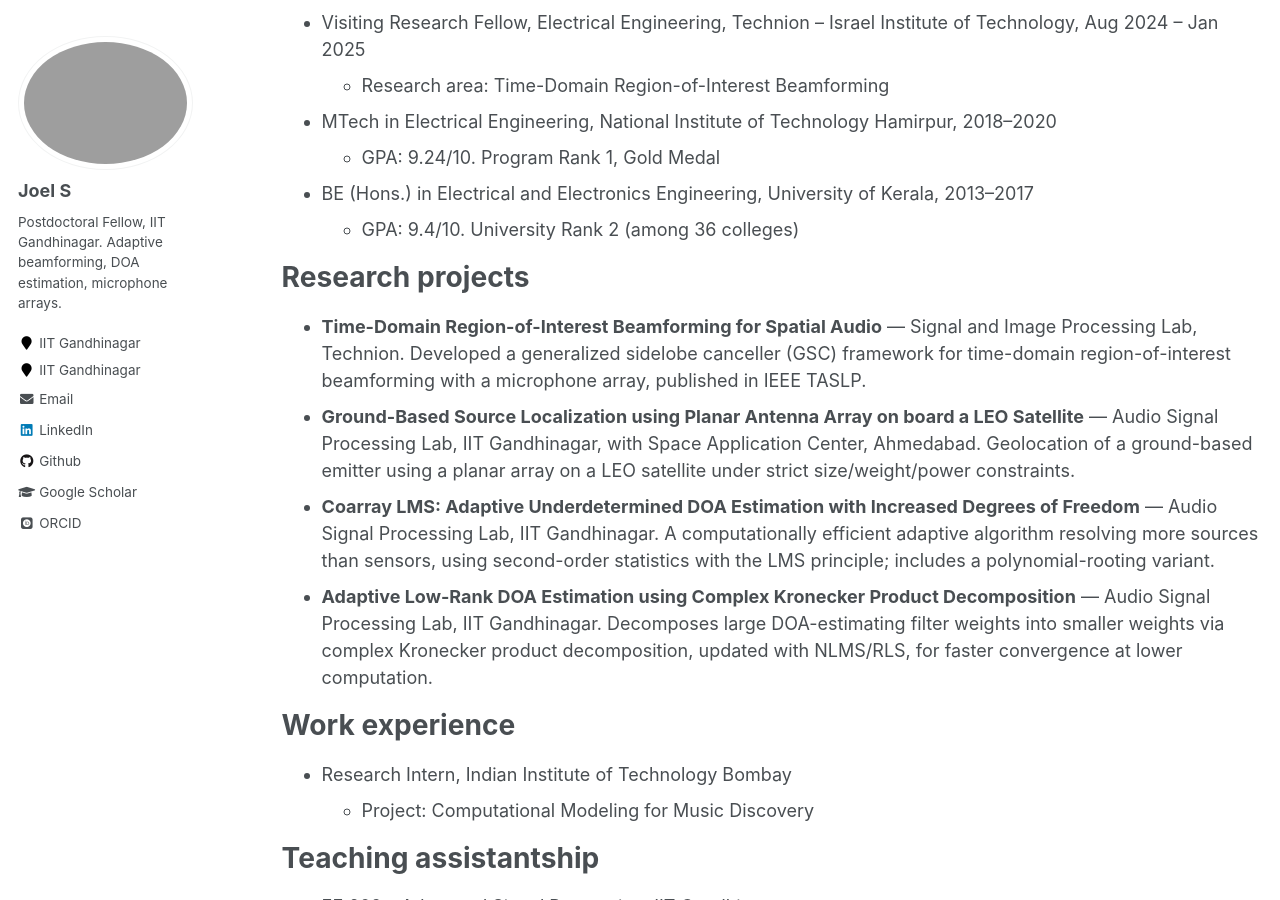
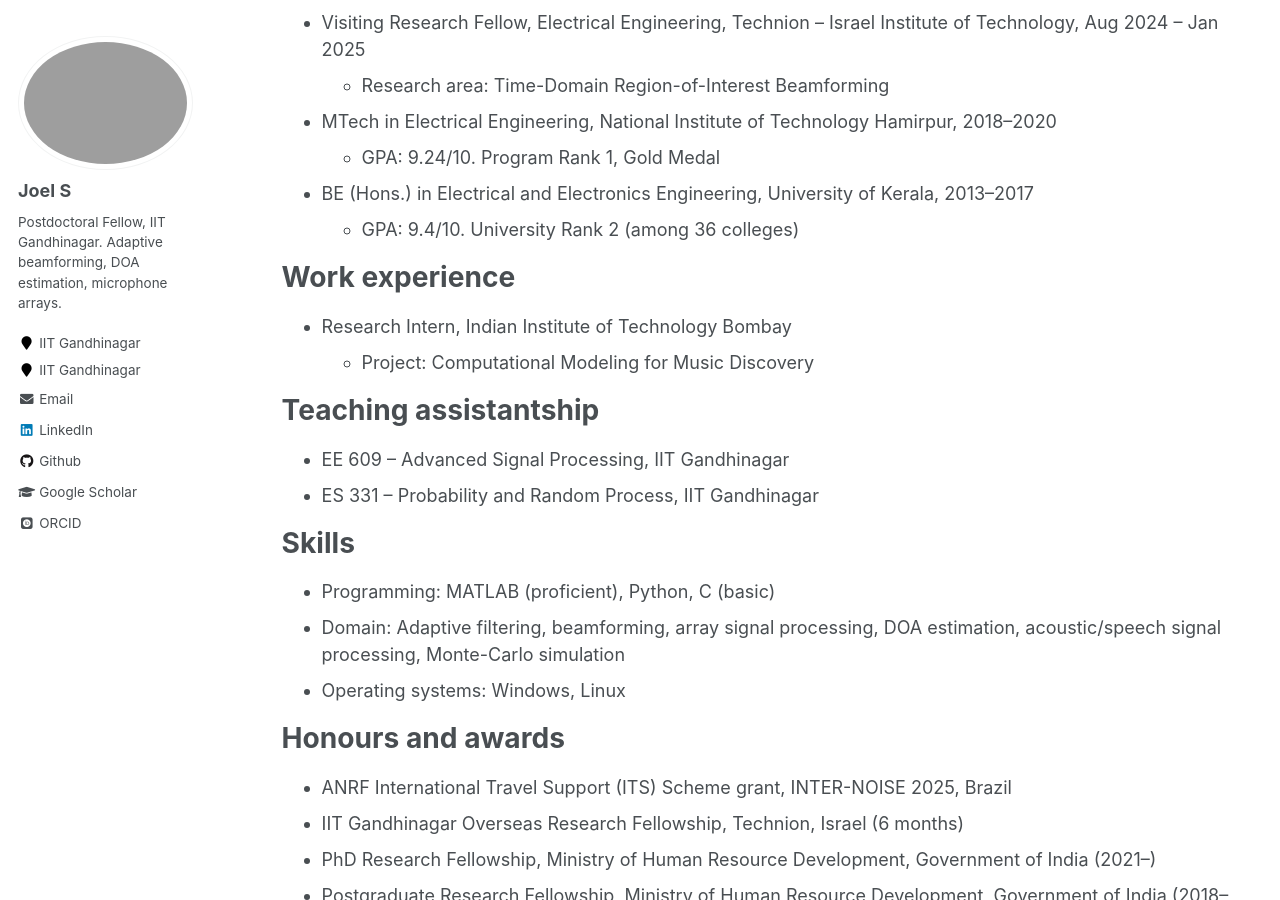
Before and after one commit to Joels1994/Joels1994.github.io, a Jekyll site: the page built from _pages/cv.md, in a window 1280 px wide and 900 px high, scrolled down 311 px. Built offline with Jekyll 4.4.1, drawn with Linux system fonts in a browser that asks for light colours; some web fonts are replaced.

Commit message:
Remove Research projects section from CV page

```diff
--- a/_pages/cv.md
+++ b/_pages/cv.md
@@ -20,13 +20,6 @@ Education
   * GPA: 9.24/10. Program Rank 1, Gold Medal
 * BE (Hons.) in Electrical and Electronics Engineering, University of Kerala, 2013–2017
   * GPA: 9.4/10. University Rank 2 (among 36 colleges)
-
-Research projects
-======
-* **Time-Domain Region-of-Interest Beamforming for Spatial Audio** — Signal and Image Processing Lab, Technion. Developed a generalized sidelobe canceller (GSC) framework for time-domain region-of-interest beamforming with a microphone array, published in IEEE TASLP.
-* **Ground-Based Source Localization using Planar Antenna Array on board a LEO Satellite** — Audio Signal Processing Lab, IIT Gandhinagar, with Space Application Center, Ahmedabad. Geolocation of a ground-based emitter using a planar array on a LEO satellite under strict size/weight/power constraints.
-* **Coarray LMS: Adaptive Underdetermined DOA Estimation with Increased Degrees of Freedom** — Audio Signal Processing Lab, IIT Gandhinagar. A computationally efficient adaptive algorithm resolving more sources than sensors, using second-order statistics with the LMS principle; includes a polynomial-rooting variant.
-* **Adaptive Low-Rank DOA Estimation using Complex Kronecker Product Decomposition** — Audio Signal Processing Lab, IIT Gandhinagar. Decomposes large DOA-estimating filter weights into smaller weights via complex Kronecker product decomposition, updated with NLMS/RLS, for faster convergence at lower computation.
 
 Work experience
 ======
```
